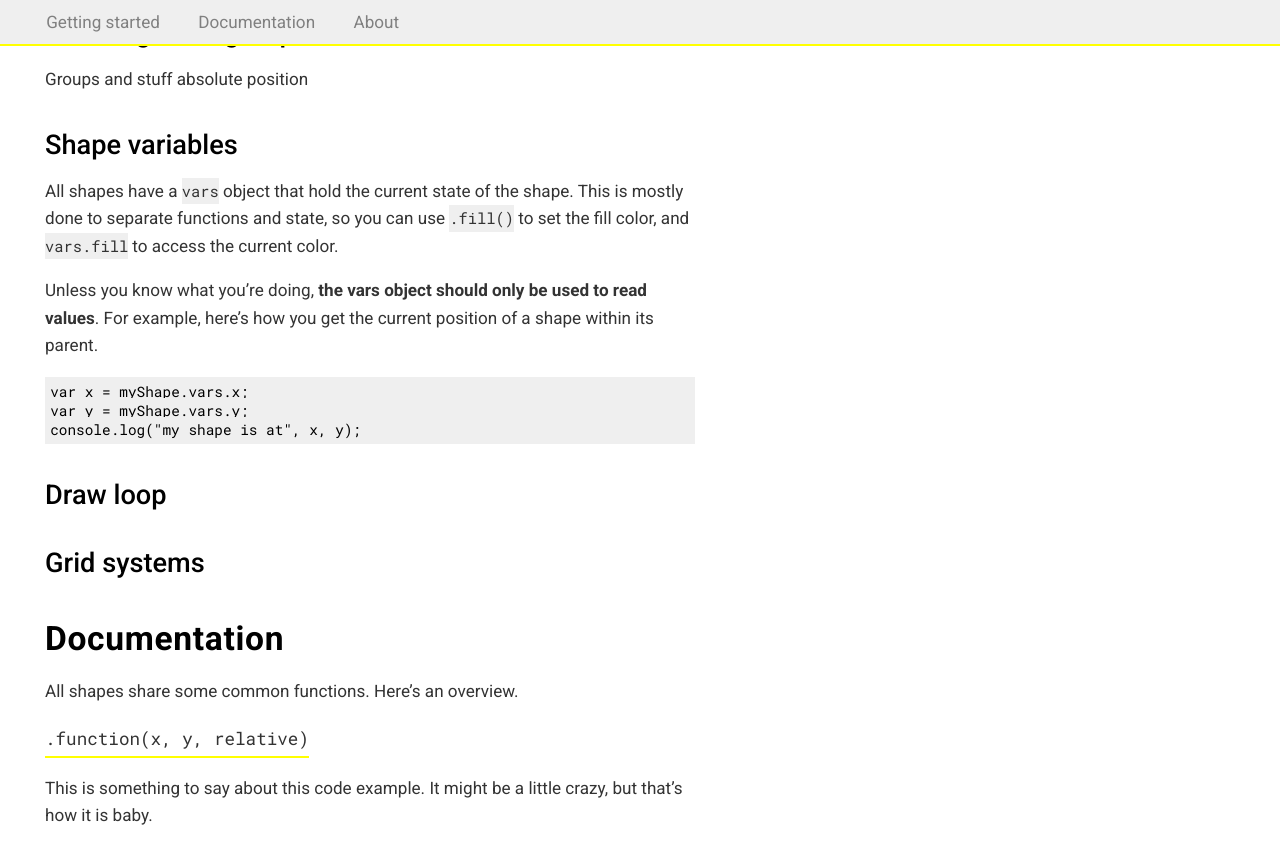
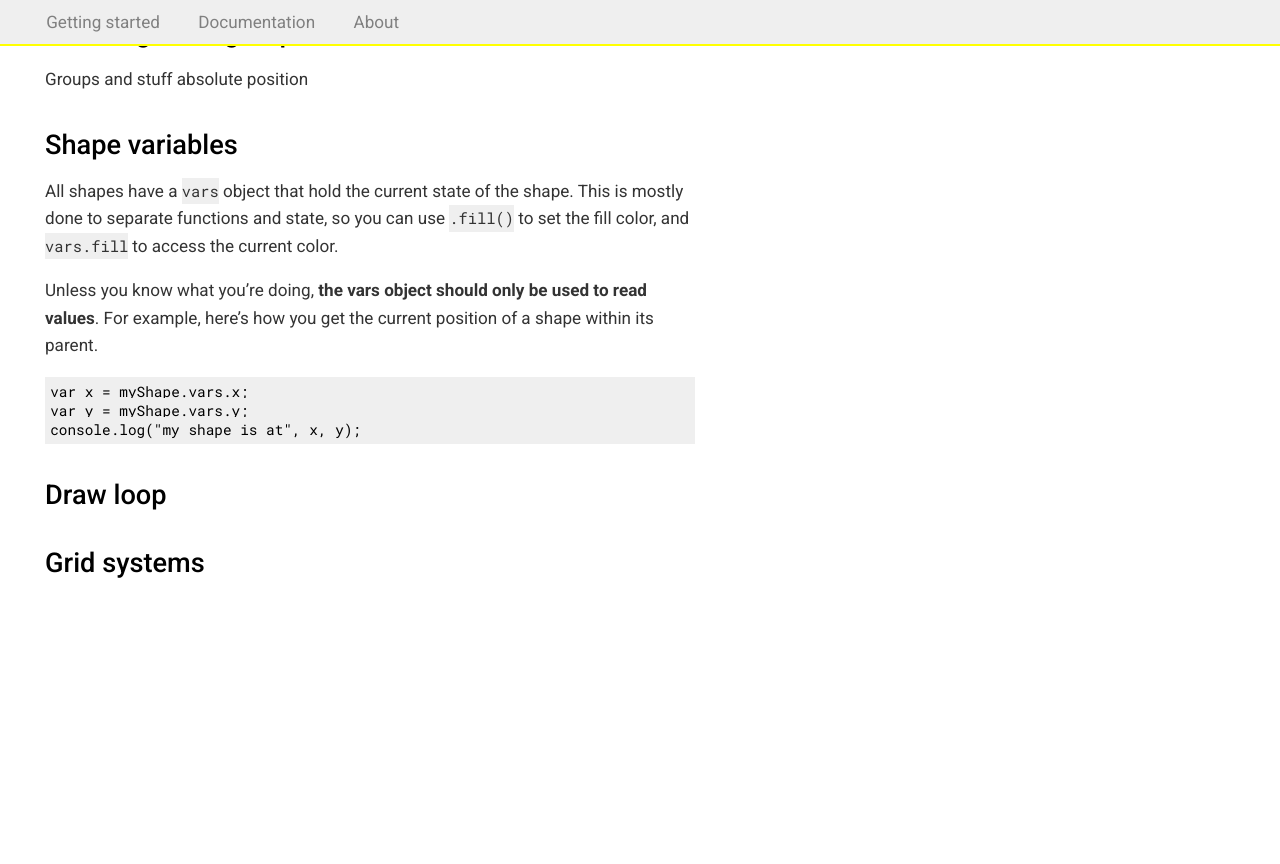
Before and after one commit to runemadsen/rune.js, a Jekyll site: the page built from index.md, in a window 1280 px wide and 900 px high, scrolled down 4997 px. Shown: the top 864 px of the window. Built offline with Jekyll 4.4.1, drawn with Linux system fonts in a browser that asks for light colours; nearby versions of some CDN libraries; comment, search, counter and statistics services are not loaded; after the commit the page ends 5646 px from its top, so only the background shows below that.

Commit message:
remove docs

```diff
--- a/index.md
+++ b/index.md
@@ -230,14 +230,3 @@ console.log("my shape is at", x, y);
 ### Draw loop
 
 ### Grid systems
-
-
-## Documentation
-
-All shapes share some common functions. Here's an overview.
-
-#### `.function(x, y, relative)`
-
-This is something to say about this code example. It might be a little crazy, but that's how it is baby.
-
-<script type="text/javascript" src="js/app.js"></script>
```
